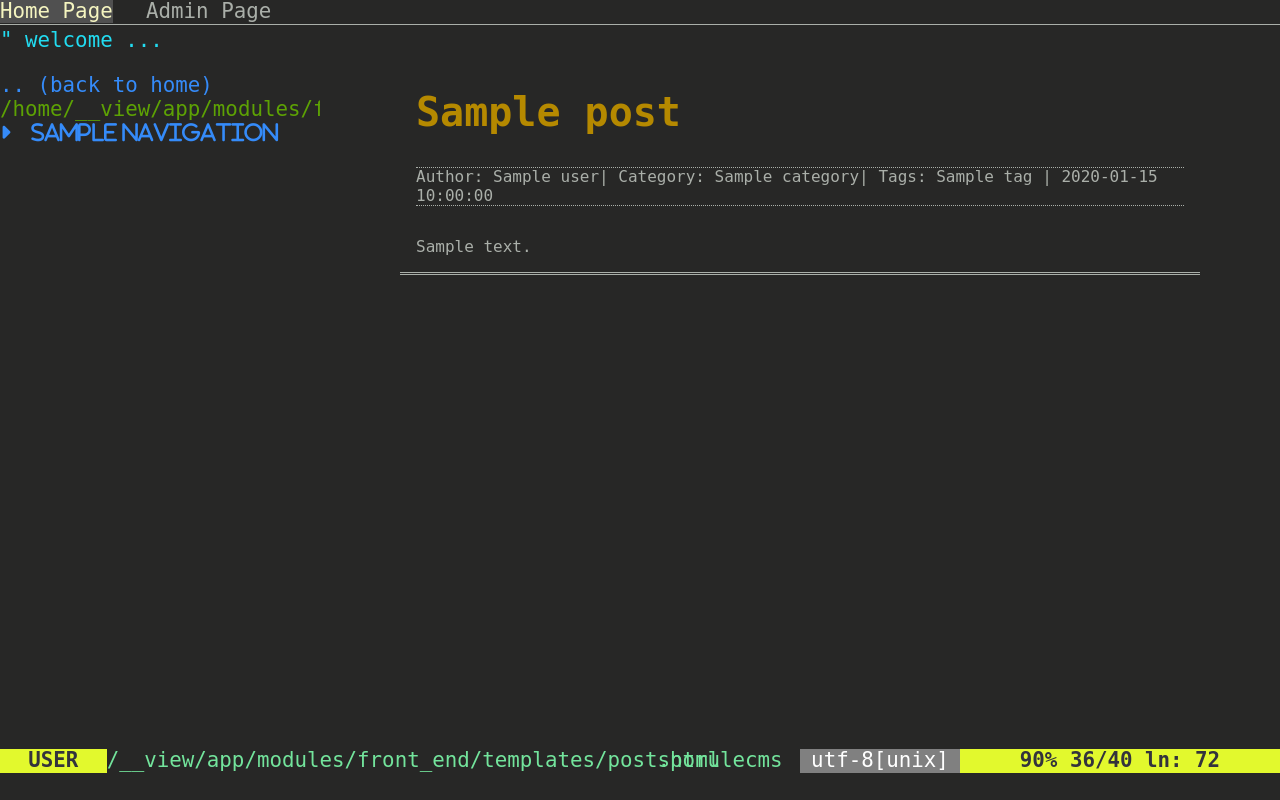
After one commit to hao-hao-hao/SporuleCMS, a Python web app: template app/modules/front_end/templates/post.html in a window 1280 px wide. The commit adds this page. Run offline with Jinja, Linux system fonts and the light colour scheme; the template is opened without the code that fills it: most values are stand-ins (such as "Sample title", 1, 10 or a date in 2020); some libraries are stand-ins or nearby versions; some web fonts are replaced.

Commit message:
updated the front ui

```diff
--- a/app/models/db_base.py
+++ b/app/models/db_base.py
@@ -6,12 +6,10 @@ class DB_Base():
     This is a base class for basic DB operations
     """
 
-    @staticmethod
     def add_itself(self):
         db.session.add(self)
         db.session.commit()
 
-    @staticmethod
     def delete_itself(self):
         db.session.delete(self)
         db.session.commit()
--- a/app/modules/front_end/__init__.py
+++ b/app/modules/front_end/__init__.py
@@ -4,4 +4,4 @@ from flask import Blueprint
 #Create new Blueprint
 front_end = Blueprint("front_end",__name__,template_folder="templates")
 
-from app.modules.front_end.views import posts_view, home_view
+from app.modules.front_end.views import post_view, home_view
--- /dev/null
+++ b/app/modules/front_end/templates/post.html
@@ -0,0 +1,32 @@
+{% extends "front_end_base.html" %}
+{% block content %}
+<div class="post-wrapper">
+	<div class="post-title"><a href='{{post.url()}}'><h1>{{post.title}}</h1></a></div>
+	<div class="post-meta">Author: {{post.user.name}}| Category: {{post.category.name}}| Tags:
+		{% for tag in post.tags %}
+		{{tag.name}}
+		{% endfor %}
+		{% if current_user.is_owner_or_admin(post.id)%}| <a href ='{{post.edit_url()}}'>Edit</a>{% endif %}
+		| {{post.post_date}}
+
+	</div>
+	<div class="post-content">{{post.content|safe}}</div>
+	<div class='disqus-comment'>
+		<div id="disqus-thread"></div>
+		<script>
+			var disqus_config = function () {
+				this.page.url ='{{post.url_full()}}';  // Replace PAGE_URL with your page's canonical URL variable
+				this.page.identifier = '{{post.url()}}'; // Replace PAGE_IDENTIFIER with your page's unique identifier variable
+			};
+			(function() { // DON'T EDIT BELOW THIS LINE
+				var d = document, s = d.createElement('script');
+				s.src = 'https://sporule.disqus.com/embed.js';
+				s.setAttribute('data-timestamp', +new Date());
+				(d.head || d.body).appendChild(s);
+			})();
+		</script>
+		<noscript>Please enable JavaScript to view the <a href="https://disqus.com/?ref_noscript">comments powered by Disqus.</a></noscript>
+
+	</div>
+</div>
+{% endblock %}
--- a/app/static/style.css
+++ b/app/static/style.css
@@ -1,3 +1,20 @@
+/* h1 to h6 */
+.post-title h1{
+	font-size:2.5em;
+	margin:0.7em 0;
+	color:#b58900;
+}
+h1{
+	color:#dc322f;
+}
+h2{
+	color:#859900;
+}
+h3{
+	color:#2aa198;
+}
+
+/* h1 to h6 end */
 html, button, input, select, textarea,
 .pure-g [class *= "pure-u"]{
 	font-family: 'Droid Sans Mono', monospace!important;
@@ -82,6 +99,25 @@ body a{
 .left-panel ul i a{
 	margin:0 0 0 1em;
 }
+.post-wrapper{
+	border-style:double;
+	border-width: 0 0 3px 0;
+	margin:1em 5em;
+	padding:1em;
+}
+.post-meta{
+	border-style:dotted;
+	border-width:1px 0 1px 0;
+	margin:2em 0;
+}
+.read-more-tag{
+	text-align:right;
+}
+.read-more-tag a{
+	border-style:solid;
+	border-width: 0 0 1px 0;
+	padding: 0.1em;
+}
 .footer{
 	height:5vh;
 	font-size:1.3em;
--- a/app/templates/base.html
+++ b/app/templates/base.html
@@ -6,10 +6,16 @@
 		<script src="https://use.fontawesome.com/c26aec403d.js"></script>
 		<!--jquery-->
 		<script src="{{ url_for('static', filename='bower_components/jquery/dist/jquery.min.js') }}"></script>
+		<!-- Syntax Highlighter -->
+		<script src="//cdnjs.cloudflare.com/ajax/libs/highlight.js/9.12.0/highlight.min.js"></script>
 		<!--custom script-->
 		<script src="{{url_for('static', filename='script.js')}}"></script>
+		<script>hljs.initHighlightingOnLoad();</script>
 		{% block script %}
 		{% endblock %}
+		<!--Syntax Highlighter Css-->
+		<link rel="stylesheet"
+		      href="//cdnjs.cloudflare.com/ajax/libs/highlight.js/9.12.0/styles/default.min.css">
 		<!--sdPure CSS-->
 		<link rel="stylesheet" href="https://unpkg.com/purecss@1.0.0/build/pure-min.css" integrity="sha384-nn4HPE8lTHyVtfCBi5yW9d20FjT8BJwUXyWZT9InLYax14RDjBj46LmSztkmNP9w" crossorigin="anonymous">
 		<!--[if lte IE 8]>
--- a/run.py
+++ b/run.py
@@ -26,5 +26,5 @@ if __name__ == "__main__":
             # p = Post(title="Hello, this is the {0} post".format(str(
                 # i)), content="What an amazing Post{0}".format(str(i)), user=User.get_item_by_id(index))
             # db.session.add(p)
-#             db.session.commit()
+            # db.session.commit()
     app.run(host='0.0.0.0')
```
Also changed, not shown: app/decorators/links.py (+8 -0 lines), app/forms/super_form.py (+5 -2 lines), app/models/post.py (+12 -3 lines), app/modules/admin/views/post_management_view.py (+5 -5 lines), app/modules/front_end/templates/home.html (+9 -4 lines), app/modules/front_end/views/post_view.py (renamed from app/modules/front_end/views/posts_view.py, +5 -3 lines), README.md.
